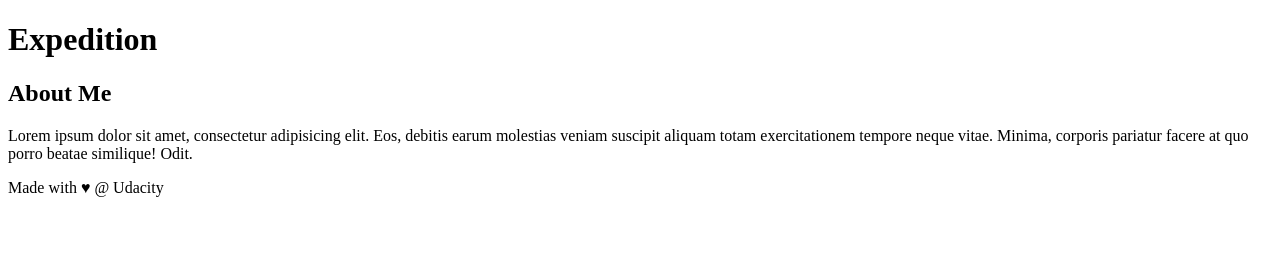
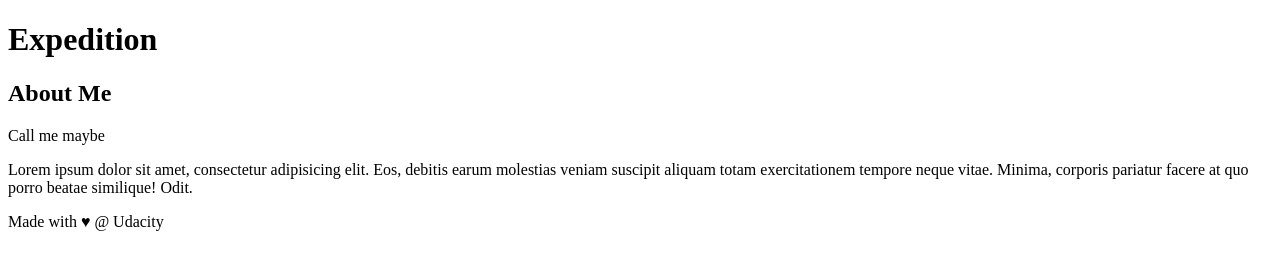
Before and after one commit to alex-one/new-git-project, a plain HTML site: page index.html in a window 1280 px wide. Drawn offline with Linux system fonts and the light colour scheme.

Commit message:
Add info about myself

```diff
--- a/index.html
+++ b/index.html
@@ -22,6 +22,8 @@
 	<aside>
 		<h2>About Me</h2>
 
+		<p>Call me maybe</p>
+
 		<p>Lorem ipsum dolor sit amet, consectetur adipisicing elit. Eos, debitis earum molestias veniam suscipit aliquam totam exercitationem tempore neque vitae. Minima, corporis pariatur facere at quo porro beatae similique! Odit.</p>
 	</aside>
 
```
